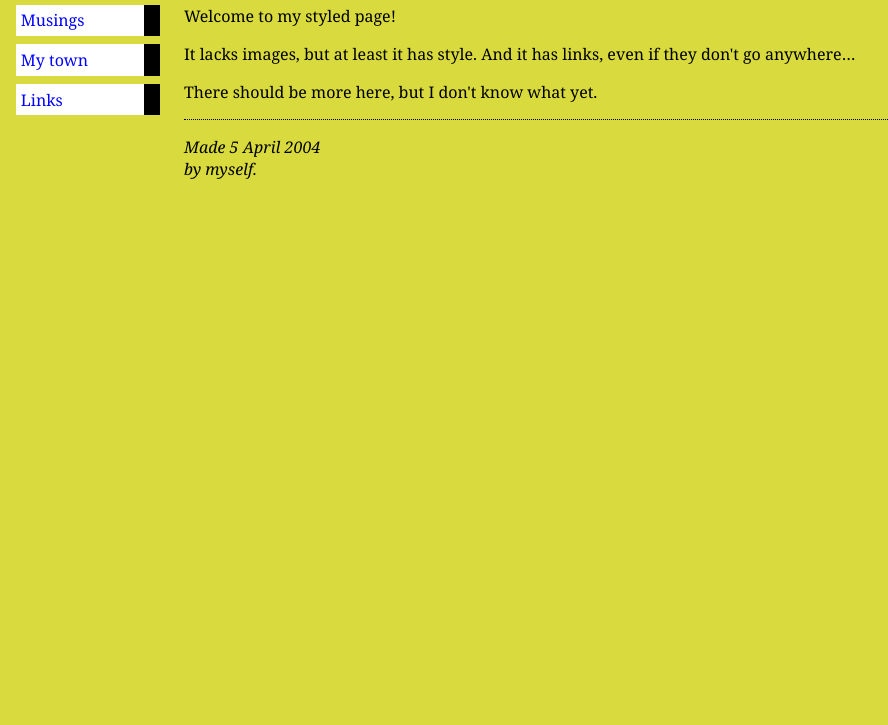
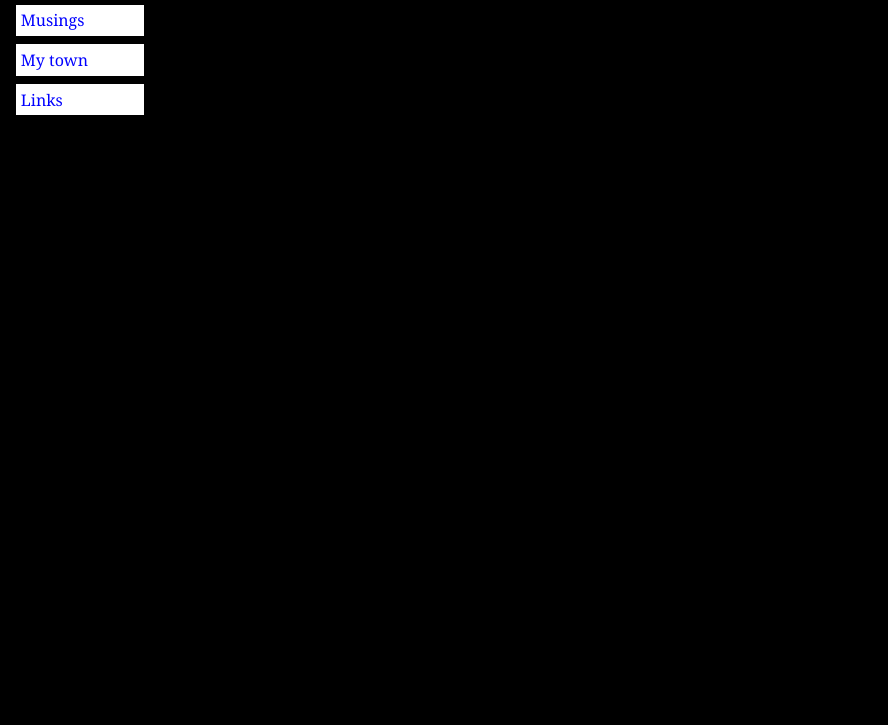
Before and after one commit to sarah-grade/cs121, a plain HTML site: page mypage.html in a window 1280 px wide. Shown: the part 75-800 px from the top of the page, without its empty margins (0-888 px from the left). Drawn offline with Linux system fonts and the light colour scheme.

Commit message:
changed colour to black

```diff
--- a/mystyle.css
+++ b/mystyle.css
@@ -1,9 +1,12 @@
+
+
 body {
   padding-left: 11em;
   font-family: Georgia, "Times New Roman",
         Times, serif;
   color: black;
-  background-color: #d8da3d }
+  background-color: black}
+
 ul.navbar {
   list-style-type: none;
   padding: 0;
```
